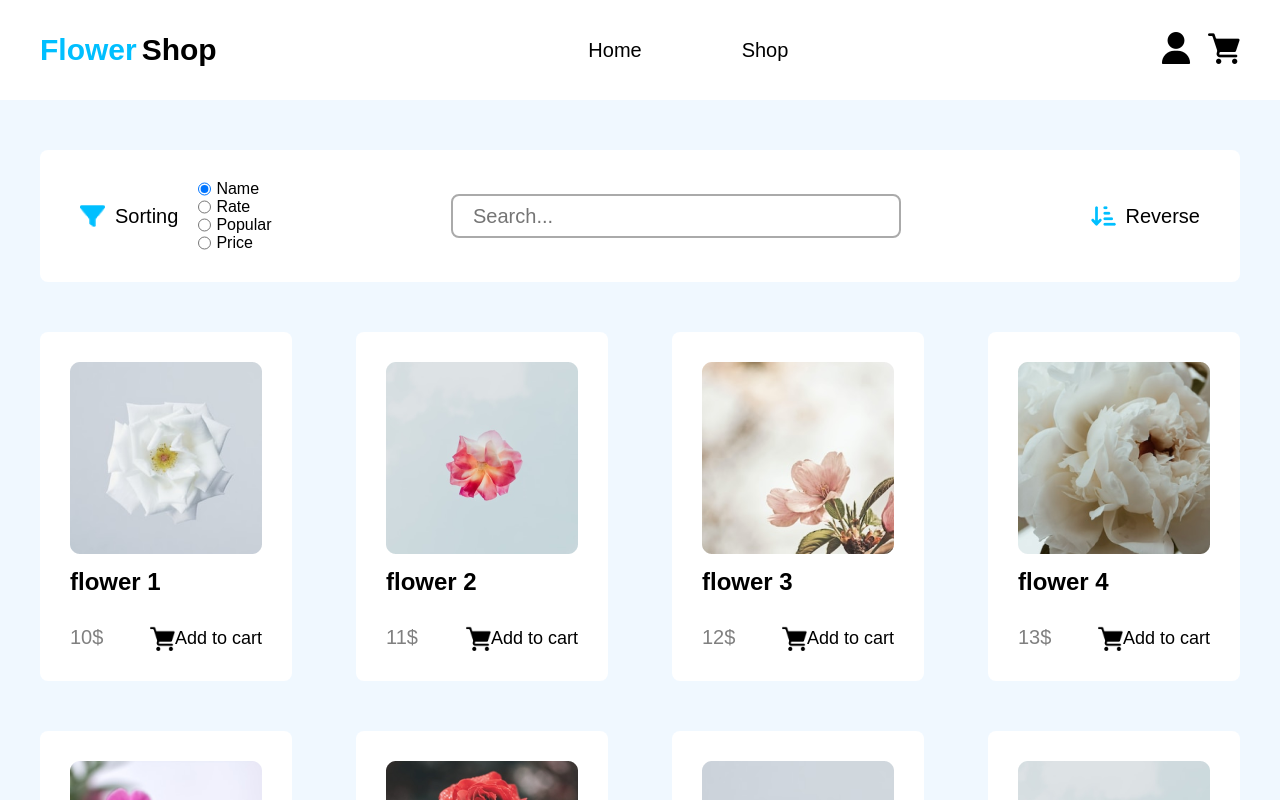
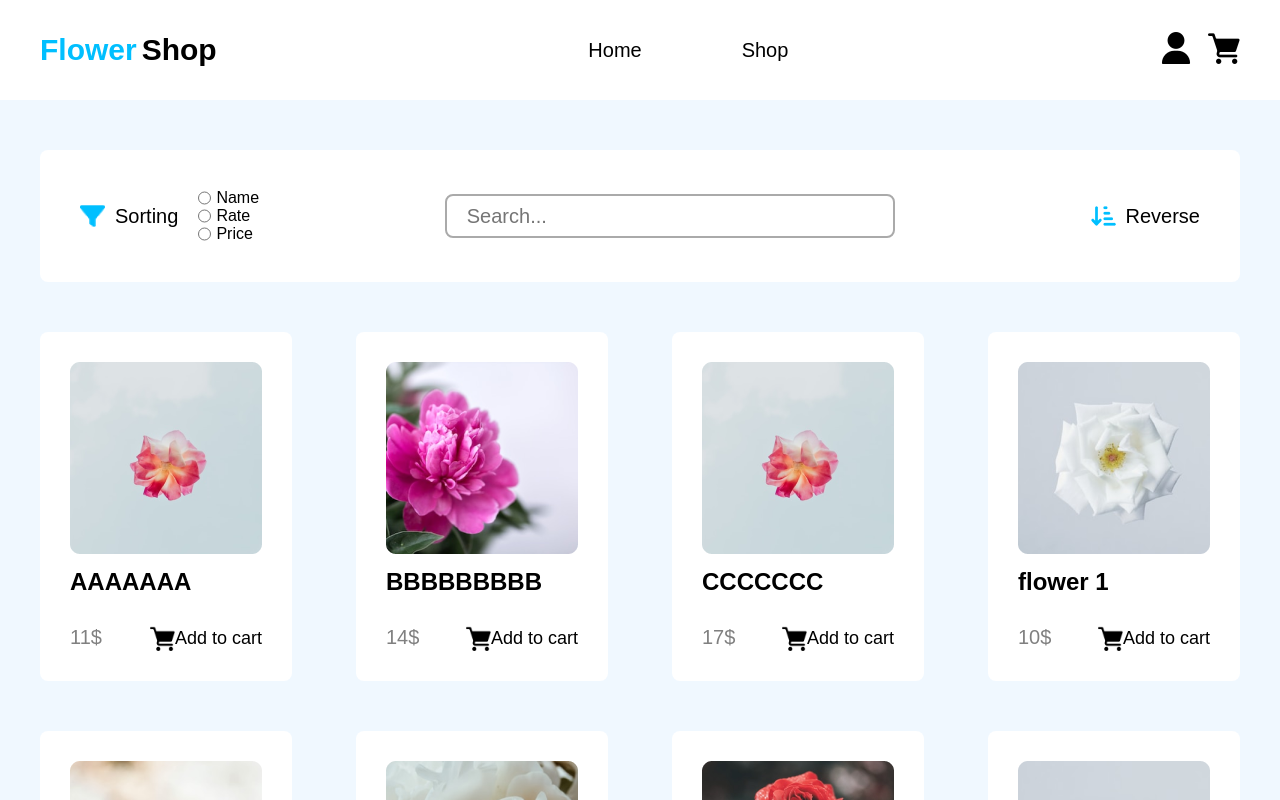
Before and after one commit to ArteemGer/Car-shop, a React (Vite) app: page /shop in a window 1280 px wide. Both pictures are taken after a click on the button "Sorting". Shown: the top 800 px of the page. Built offline with nearby package versions, Linux system fonts and the light colour scheme; the HTML template or start-up script is replaced by a standard one.

Commit message:
add sorting

```diff
--- a/src/assets/components/tools/tools.module.css
+++ b/src/assets/components/tools/tools.module.css
@@ -21,7 +21,7 @@
     display: flex;
     gap: 5px;
 }
-.no-vis{
+.noVid{
     display: none;
 }
 .inputSearch{
--- a/src/assets/components/tools/tools.tsx
+++ b/src/assets/components/tools/tools.tsx
@@ -1,41 +1,46 @@
 import styles from '../tools/tools.module.css'
-import { useState } from 'react';
+import React, { useState } from 'react';
 
-
-export function Tools() {
-
+interface ToolsProps {
+    onCategoryChange: (category: string) => void
+}
+export function Tools(props: ToolsProps) {
     const [showOptions, setShowOptions] = useState(false);
 
     const toggleOptions = () =>{
         setShowOptions(!showOptions)
+        const radioButtons = document.querySelector('.' + styles.radioButtons);
+        if (radioButtons) {
+            radioButtons.classList.toggle(styles.noVid);
+        }
     }
+
+    const handleRadioChange = (event: React.ChangeEvent<HTMLInputElement>) => {
+        const category = event.target.value
+        props.onCategoryChange(category)
+    }
+
+
 
     return (
         <>
             <div className={styles.tools}>
                 <div className={styles.sorting}>
                     <button className={styles.button} onClick={toggleOptions}><img src="/sorting.png" alt="" />Sorting</button>
-                    {showOptions && (
-                        <div className={styles.radioButtons}>
+                        <div className={`${styles.radioButtons} ${styles.noVid}`}>
                             <label className={styles.radioInput}>
-                                <input checked name='category' value='Name' type="radio" />
+                                <input name='category' value='Name' type="radio" onChange={handleRadioChange}/>
                                 <p>Name</p>
                             </label>
                             <label className={styles.radioInput}>
-                                <input name='category' value='Rate' type="radio" />
+                                <input name='category' value='Rate' type="radio" onChange={handleRadioChange}/>
                                 <p>Rate</p>
                             </label>
                             <label className={styles.radioInput}>
-                                <input name='category' value='Popular' type="radio" />
-                                <p>Popular</p>
-                            </label>
-                            <label className={styles.radioInput}>
-                                <input name='category' value='Price' type="radio" />
+                                <input name='category' value='Price' type="radio" onChange={handleRadioChange}/>
                                 <p>Price</p>
                             </label>
                         </div>
-                    )}
-
                 </div>
                 <div className="search">
                     <input className={styles.inputSearch} type="text" placeholder='Search...'/>
--- a/src/assets/pages/home/home.tsx
+++ b/src/assets/pages/home/home.tsx
@@ -4,41 +4,8 @@ import { Between } from '../../components/between/between'
 import { Review } from '../../components/review/review'
 import { Card } from '../../components/card/card'
 import styles from './home.module.css'
-import { create } from "zustand";
+import { useFlowersStore } from '../../../store'
 
-interface Flower {
-    id:number;
-    name:string;
-    price:number;
-    description:string;
-    image:string;
-    rating:number;
-}
-interface FlowersState {
-    flowers: Flower[];
-    loading: boolean;
-    error: null | string;
-    bestSales: () => Flower[];
-}
-export const useFlowersStore = create<FlowersState>()((set) => ({
-    flowers: [
-        { id: 1, name: 'flower 1', price: 10, description: 'lorem', image: '/flower1.png', rating: 5, },
-        { id: 2, name: 'flower 2', price: 11, description: 'lorem', image: '/flower2.png', rating: 4, },
-        { id: 3, name: 'flower 3', price: 12, description: 'lorem', image: '/flower3.png', rating: 5, },
-        { id: 4, name: 'flower 4', price: 13, description: 'lorem', image: '/flower4.png', rating: 5, },
-        { id: 5, name: 'flower 5', price: 14, description: 'lorem', image: '/flower5.png', rating: 5, },
-        { id: 6, name: 'flower 6', price: 15, description: 'lorem', image: '/flower6.png', rating: 3, },
-        { id: 7, name: 'flower 7', price: 16, description: 'lorem', image: '/flower1.png', rating: 5, },
-        { id: 8, name: 'flower 8', price: 17, description: 'lorem', image: '/flower2.png', rating: 5, },
-        { id: 9, name: 'flower 9', price: 18, description: 'lorem', image: '/flower3.png', rating: 3, },
-    ] as Flower[],
-    loading: false,
-    error: null,
-    bestSales: () => {
-            const sortedFlowers: Flower[] = [...useFlowersStore.getState().flowers].sort((a, b) => b.rating - a.rating);
-            return sortedFlowers.slice(0,4);
-    },
-}))
 
 export function Home() {
 
--- a/src/assets/pages/shop/shop.tsx
+++ b/src/assets/pages/shop/shop.tsx
@@ -1,21 +1,35 @@
 import styles from '../shop/shop.module.css'
-import { useFlowersStore } from '../home/home'
+import { useFlowersStore } from '../../../store'
 import { Card } from '../../components/card/card'
 import { Tools } from '../../components/tools/tools'
+import { useMemo, useState } from 'react'
 
 export function Shop() {
 
     const allFlowers = useFlowersStore(state => state.flowers)
+    const [sortBy, setSortBy] = useState('Name')
+
+    const sortedFlowers = useMemo(() => {
+        if (sortBy === 'Price') {
+            return useFlowersStore.getState().sortByPrice()
+        } else if(sortBy === 'Rating') {
+            return useFlowersStore.getState().sortByRating()
+        } else if(sortBy === 'Name') {
+            return useFlowersStore.getState().sortByName()
+        } else {
+            return allFlowers
+        }
+    }, [sortBy])
 
     return(
         <>
             <div className={styles.mainContainer}>
                 <div className={styles.App}>
                     <div className={styles.tools}>
-                        <Tools />
+                        <Tools onCategoryChange={setSortBy} />
                     </div>
                     <div className={styles.cards}>
-                        {allFlowers.map((flower) => (
+                        {sortedFlowers.map((flower) => (
                             <Card
                                 name = {flower.name}
                                 price = {flower.price}
--- a/src/store.tsx
+++ b/src/store.tsx
@@ -1,10 +1,51 @@
 import { create } from "zustand";
 
-interface Filter {
-    filter:string;
-    setFilter: (value:string) => any;
+interface Flower {
+    id:number;
+    name:string;
+    price:number;
+    description:string;
+    image:string;
+    rating:number;
 }
-export const useFilter = create<Filter>((set) => ({
-    filter: 'all',
-    setFilter: (value) => set({filter: value})
+interface FlowersState {
+    flowers: Flower[];
+    loading: boolean;
+    error: null | string;
+    bestSales: () => Flower[];
+    sortByPrice: () => Flower[];
+    sortByRating: () => Flower[];
+    sortByName: () => Flower[];
+}
+
+export const useFlowersStore = create<FlowersState>()((set) => ({
+    flowers: [
+        { id: 1, name: 'flower 1', price: 10, description: 'lorem', image: '/flower1.png', rating: 5, },
+        { id: 2, name: 'AAAAAAA', price: 11, description: 'lorem', image: '/flower2.png', rating: 4, },
+        { id: 3, name: 'flower 3', price: 12, description: 'lorem', image: '/flower3.png', rating: 5, },
+        { id: 4, name: 'flower 4', price: 13, description: 'lorem', image: '/flower4.png', rating: 5, },
+        { id: 5, name: 'BBBBBBBBB', price: 14, description: 'lorem', image: '/flower5.png', rating: 5, },
+        { id: 6, name: 'flower 6', price: 15, description: 'lorem', image: '/flower6.png', rating: 3, },
+        { id: 7, name: 'flower 7', price: 16, description: 'lorem', image: '/flower1.png', rating: 5, },
+        { id: 8, name: 'CCCCCCC', price: 17, description: 'lorem', image: '/flower2.png', rating: 5, },
+        { id: 9, name: 'flower 9', price: 18, description: 'lorem', image: '/flower3.png', rating: 3, },
+    ] as Flower[],
+    loading: false,
+    error: null,
+    bestSales: () => {
+        const sortedFlowers: Flower[] = [...useFlowersStore.getState().flowers].sort((a, b) => b.rating - a.rating);
+        return sortedFlowers.slice(0,4);
+    },
+    sortByPrice: () => {
+        const sortedFlowers: Flower[] = [...useFlowersStore.getState().flowers].sort((a,b) => b.price - a.price);
+        return sortedFlowers;
+    },
+    sortByRating: () => {
+        const sortedFlowers: Flower[] = [...useFlowersStore.getState().flowers].sort((a,b) => b.rating - a.rating);
+        return sortedFlowers;
+    },
+    sortByName: () => {
+        const sortedFlowers: Flower[] = [...useFlowersStore.getState().flowers].sort((a,b) => a.name.localeCompare(b.name));
+        return sortedFlowers;
+    },
 }))
```
